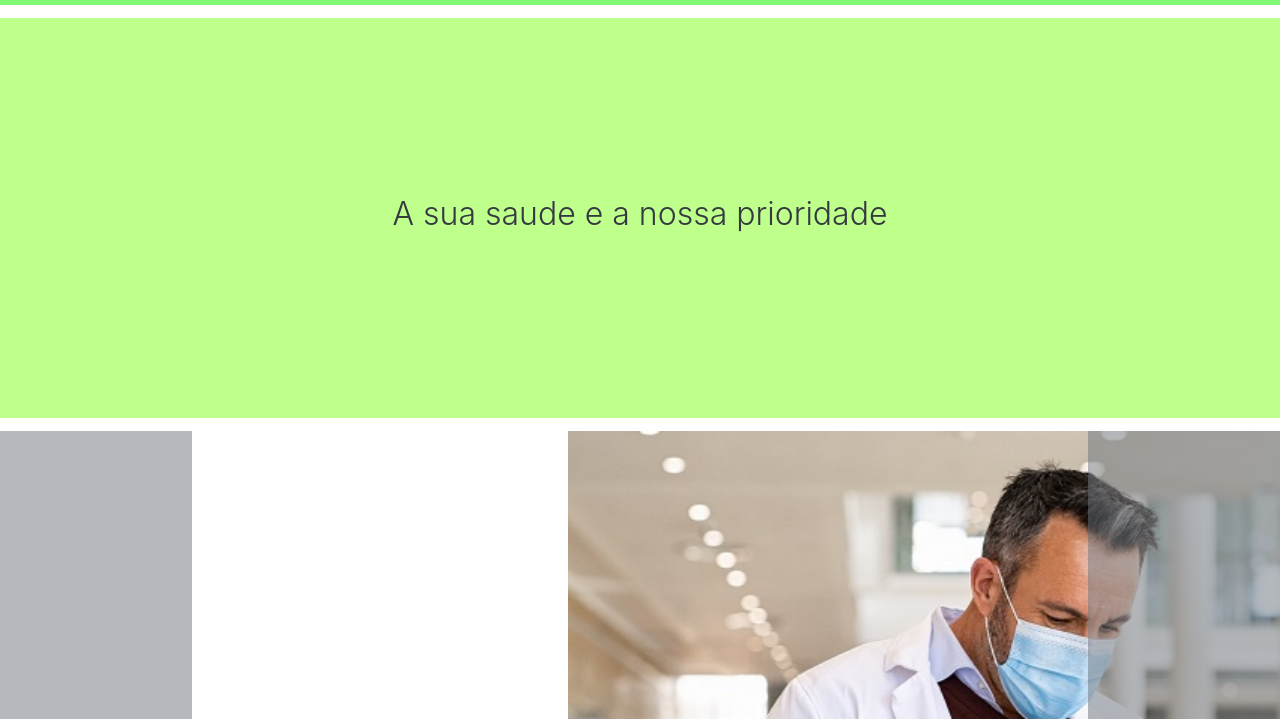
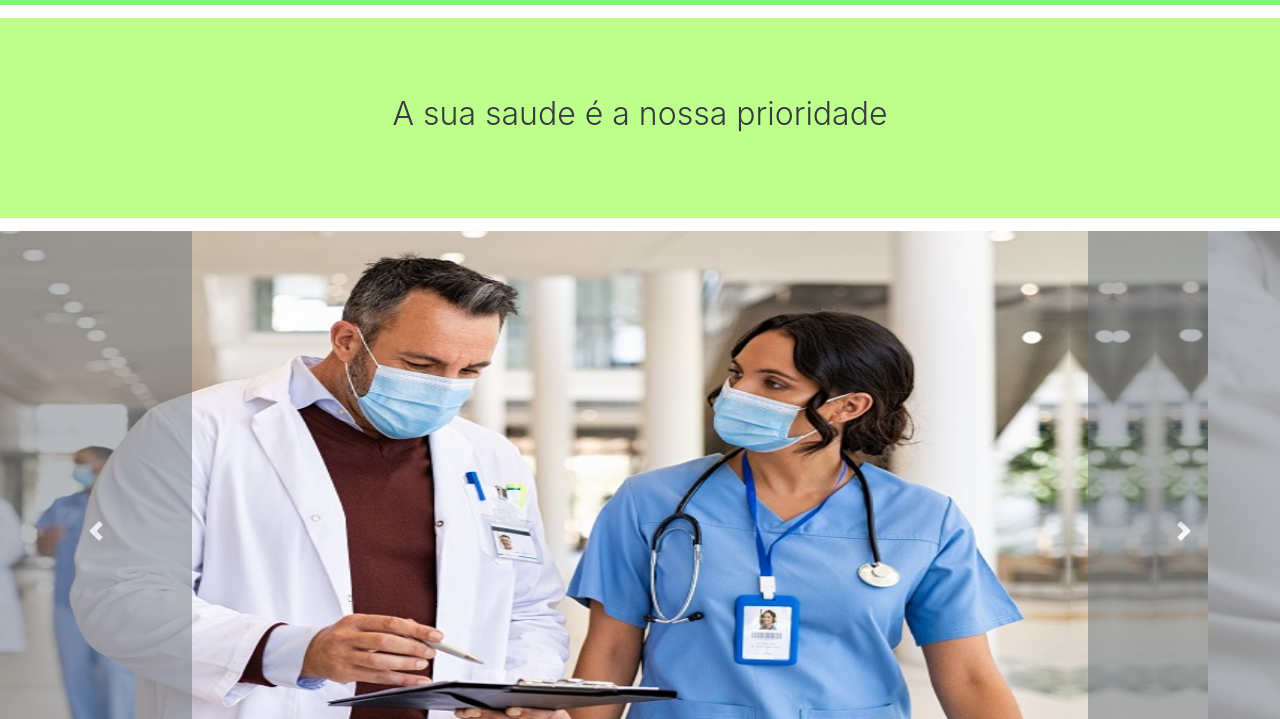
Before and after one commit to kajubs/Help_Helf, a plain HTML site: page index.html in a window 1280 px wide. Shown: the part 81-800 px from the top of the page. Drawn offline with nearby package versions, Linux system fonts and the light colour scheme.

Commit message:
carrossel

```diff
--- a/index.html
+++ b/index.html
@@ -33,7 +33,7 @@
             <div class="justify-content-end">
               <div class="row">
                 <div class="col-md-12 text-center">
-                  <h2 class="text-dark font-weight-light"> A sua saude e a nossa prioridade</h2>
+                  <h2 class="text-dark font-weight-light"> A sua saude é a nossa prioridade</h2>
                 </div>
               </div>
             </div>
@@ -43,17 +43,19 @@
 
           <div class="w30">
             <div id="carouselExampleControls" class="carousel slide" data-ride="carousel">
-              <div class="carousel-inner d-flex align-items-center justify-content-center">
+              <div class="carousel-inner d-flex">
+
                 <div class="carousel-item active">
-                  <img class="d-block w-100 img-fluid" src="setings/img/hospital.jpg" alt="Primeiro Slide">
+                  <img class="img-fluid" src="setings/img/hospital.jpg" alt="Primeiro Slide">
                   <span class="border border-success"></span>
                 </div>
-                <div class="carousel-item ">
-                  <img class="d-block w-100 img-fluid" src="setings/img/crianca.jpg" alt="Primeiro Slide">
+
+                <div class="carousel-item">
+                  <img class="img-fluid" src="setings/img/crianca.jpg" alt="Segundo Slide">
                   <span class="border border-success"></span>
                 </div>
                 <div class="carousel-item">
-                  <img class="d-block w-100 img-fluid" src="setings/img/velha.jpg" alt="Terceiro Slide">
+                  <img class="d-block img-fluid" src="setings/img/velha.jpg" alt="Terceiro Slide">
                   <span class="border border-success"></span>
                 </div>
               </div>
--- a/setings/css/style_1.css
+++ b/setings/css/style_1.css
@@ -58,11 +58,12 @@ body {
 }
 
 .w10{
-    height: 400px;
+    height: 200px;
 }
 
 .w30 img{
-    width: 50%;
+    height: 600px;
+    width: 100%;
 }
 
 button{
@@ -70,7 +71,7 @@ button{
 }
 
 .carousel-item{
-    width: 50%;
+    width: 100%;
     height: 50%;
 }
 
--- a/setings/css/style_4.css
+++ b/setings/css/style_4.css
@@ -60,7 +60,6 @@ body {
 }
 
 .container-fluid{
-    display: flex;
     justify-content: space-around;
 }
 
```
Also changed, not shown: ajuda.html (+1 -1 lines).
